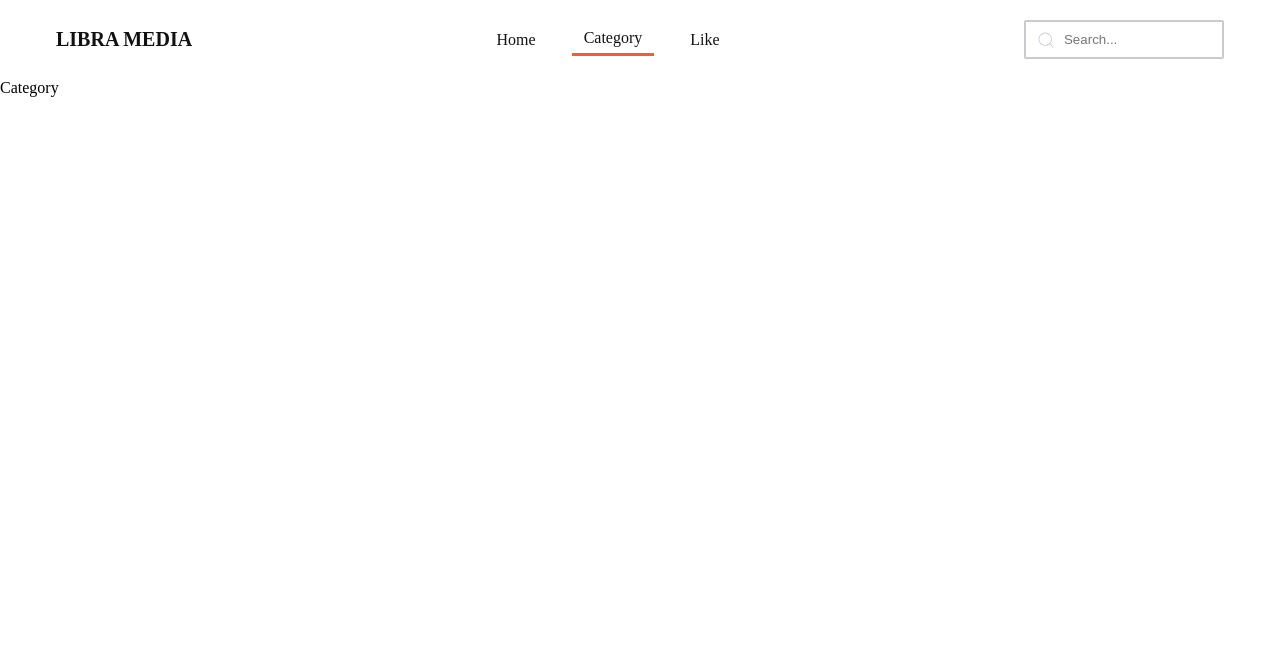
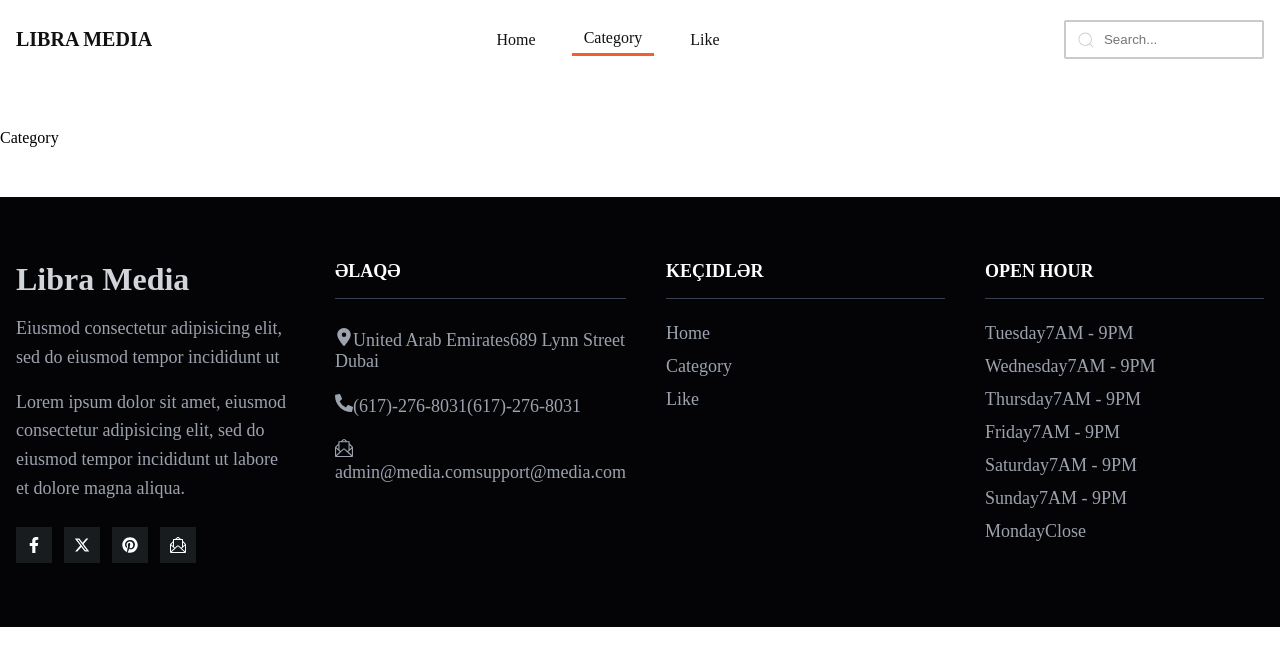
Before and after one commit to faridhajiev3/Libra-Media, a React (Vite) app in the folder Libra Media/: page /category in a window 1280 px wide. Shown: the top 666 px of the page. Built offline with nearby package versions, Linux system fonts and the light colour scheme.

Commit message:
feat: completed footer  section

```diff
--- a/Libra Media/src/App.jsx
+++ b/Libra Media/src/App.jsx
@@ -3,9 +3,9 @@ import "./App.css";
 import Navbar from "./layout/Header/Navbar";
 import Category from "./pages/Category/Category";
 import Home from "./pages/Home/Home";
+import Footer from "./layout/Footer/Footer";
 
 function App() {
-
   return (
     <>
       <Navbar />
@@ -13,6 +13,7 @@ function App() {
         <Route path="/" element={<Home />} />
         <Route path="/category" element={<Category />} />
       </Routes>
+      <Footer />
     </>
   );
 }
--- /dev/null
+++ b/Libra Media/src/layout/Footer/Footer.jsx
@@ -0,0 +1,118 @@
+import React from "react";
+import { FaFacebookF } from "react-icons/fa";
+import { FaXTwitter } from "react-icons/fa6";
+import { FaPinterest } from "react-icons/fa";
+import { FaGoogle } from "react-icons/fa";
+import { FaLocationDot } from "react-icons/fa6";
+import { FaPhoneAlt } from "react-icons/fa";
+import { SlEnvolopeLetter } from "react-icons/sl";
+import "../../scss/footer.scss";
+import { SidebarData } from "../Header/SidebarData";
+import SocialIcon from "./SocialIcon";
+import { NavLink } from "react-router-dom";
+
+function Footer() {
+  const socialIcons = [
+    { icon: <FaFacebookF size={16} />, href: "#" },
+    { icon: <FaXTwitter size={16} />, href: "#" },
+    { icon: <FaPinterest size={16} />, href: "#" },
+    { icon: <SlEnvolopeLetter size={16} />, href: "#" },
+  ];
+
+  const contactInfo = [
+    {
+      icon: <FaLocationDot />,
+      lines: ["United Arab Emirates", "689 Lynn Street Dubai"],
+    },
+    {
+      icon: <FaPhoneAlt />,
+      lines: ["(617)-276-8031", "(617)-276-8031"],
+    },
+    {
+      icon: <SlEnvolopeLetter />,
+      lines: ["admin@media.com", "support@media.com"],
+    },
+  ];
+
+  const openHours = [
+    { day: "Tuesday", hours: "7AM - 9PM" },
+    { day: "Wednesday", hours: "7AM - 9PM" },
+    { day: "Thursday", hours: "7AM - 9PM" },
+    { day: "Friday", hours: "7AM - 9PM" },
+    { day: "Saturday", hours: "7AM - 9PM" },
+    { day: "Sunday", hours: "7AM - 9PM" },
+    { day: "Monday", hours: "Close" },
+  ];
+  return (
+    <footer className="footer">
+      <div className="footer-container">
+        <div className="footer-grid">
+          {/* Loqo */}
+          <div className="footer-brand">
+            <h1>Libra Media</h1>
+            <p className="footer-text">
+              Eiusmod consectetur adipisicing elit, sed do eiusmod tempor
+              incididunt ut
+            </p>
+            <p className="footer-text">
+              Lorem ipsum dolor sit amet, eiusmod consectetur adipisicing elit,
+              sed do eiusmod tempor incididunt ut labore et dolore magna aliqua.
+            </p>
+            <div className="footer-social">
+              {socialIcons.map((social, index) => (
+                <SocialIcon key={index} href={social.href}>
+                  {social.icon}
+                </SocialIcon>
+              ))}
+            </div>
+          </div>
+
+          {/* Əlaqə */}
+          <div className="footer-column">
+            <h2 className="footer-title">Əlaqə</h2>
+            <div className="footer-contact-list">
+              {contactInfo.map((contact, index) => (
+                <div className="contact-item" key={index}>
+                  {contact.icon}
+                  {contact.lines}
+                </div>
+              ))}
+            </div>
+          </div>
+
+          {/* Keçidlər */}
+          <div className="footer-column">
+            <h2 className="footer-title">Keçidlər</h2>
+            <nav>
+              <ul className="footer-links">
+                {SidebarData.map((link, index) => (
+                  <NavLink className="sidebar-links" to={link.path} key={index}>
+                    {link.name}
+                  </NavLink>
+                ))}
+              </ul>
+            </nav>
+          </div>
+
+          {/* Açiq günlər */}
+          <div className="footer-column">
+            <h2 className="footer-title">Open Hour</h2>
+            <ul className="footer-hours">
+              {openHours.map((item, index) => (
+                <div key={index}>
+                  <li className="openHoursItem">
+                    <span> {item.day}</span>
+                    <span></span>
+                    <span> {item.hours}</span>
+                  </li>
+                </div>
+              ))}
+            </ul>
+          </div>
+        </div>
+      </div>
+    </footer>
+  );
+}
+
+export default Footer;
--- /dev/null
+++ b/Libra Media/src/layout/Footer/SocialIcon.jsx
@@ -0,0 +1,15 @@
+import React from "react";
+
+function SocialIcon({ children, href }) {
+  return (
+    <a
+      href={href}
+      className="social-link"
+      aria-label="Social media"
+    >
+      {children}
+    </a>
+  );
+}
+
+export default SocialIcon;
--- a/Libra Media/src/pages/Category/Category.jsx
+++ b/Libra Media/src/pages/Category/Category.jsx
@@ -1,9 +1,7 @@
-import React from 'react'
+import React from "react";
 
 function Category() {
-  return (
-    <div>Category</div>
-  )
+  return <div style={{ padding: "50px 0" }}>Category</div>;
 }
 
-export default Category
+export default Category;
--- a/Libra Media/src/pages/Home/Home.jsx
+++ b/Libra Media/src/pages/Home/Home.jsx
@@ -2,7 +2,7 @@ import React from 'react'
 
 function Home() {
   return (
-    <div>Home</div>
+    <div style={{padding:"50px 0"}}>Home</div>
   )
 }
 
--- /dev/null
+++ b/Libra Media/src/scss/footer.scss
@@ -0,0 +1,104 @@
+// responsivlik
+$tablet: 768px;
+$desktop: 1024px;
+
+// aralıq
+$spacing-sm: 12px;
+$spacing-md: 16px;
+$spacing-lg: 24px;
+$spacing-xl: 40px;
+$spacing-xxl: 64px;
+
+.footer {
+  background-color: #040406;
+  color: #d1d5db;
+  padding: $spacing-xxl 0;
+
+  &-container {
+    max-width: 1500px;
+    margin: 0 auto;
+    padding: 0 $spacing-md;
+  }
+
+  &-grid {
+    display: grid;
+    grid-template-columns: 1fr;
+    gap: $spacing-xl;
+
+    @media (min-width: $tablet) {
+      grid-template-columns: repeat(2, 1fr);
+    }
+
+    @media (min-width: $desktop) {
+      grid-template-columns: repeat(4, 1fr);
+    }
+  }
+
+  &-text {
+    margin-top: $spacing-md;
+    font-size: 18px;
+    color: #9ca3af;
+    line-height: 1.6;
+  }
+
+  &-social {
+    margin-top: $spacing-lg;
+    display: flex;
+    gap: $spacing-sm;
+    .social-link {
+      width: 36px;
+      height: 36px;
+      background-color: #191c1e;
+      display: flex;
+      align-items: center;
+      justify-content: center;
+      color: #ffffff;
+      transition: background-color 0.3s;
+
+      &:hover {
+        background-color: #f15f2a;
+      }
+
+      &:focus {
+        outline: none;
+        box-shadow: 0 0 0 2px #040406, 0 0 0 4px #f15f2a;
+      }
+    }
+  }
+
+  &-title {
+    color: #fff;
+    font-size: 18px;
+    font-weight: bold;
+    text-transform: uppercase;
+    padding-bottom: $spacing-md;
+    border-bottom: 1px solid #374151;
+    // margin-bottom: $spacing-lg;
+  }
+
+  &-contact-list,
+  &-links,
+  &-hours {
+    margin-top: $spacing-lg;
+    display: flex;
+    flex-direction: column;
+    gap: $spacing-sm;
+
+    .sidebar-links {
+      font-size: 18px;
+      color: #9ca3af;
+      transition: color 0.3s;
+    }
+    .contact-item {
+      font-size: 18px;
+      color: #9ca3af;
+      padding: 5px 0;
+    }
+    .openHoursItem {
+      display: flex;
+      align-items: baseline;
+      font-size: 18px;
+      color: #9ca3af;
+    }
+  }
+}
--- a/Libra Media/src/scss/navbar.scss
+++ b/Libra Media/src/scss/navbar.scss
@@ -6,7 +6,7 @@ $mobile-large: 500px;
   background-color: #fff;
 
   .container {
-    max-width: 1200px;
+    max-width: 1500px;
     margin: auto;
     padding: 0 16px;
 
```
